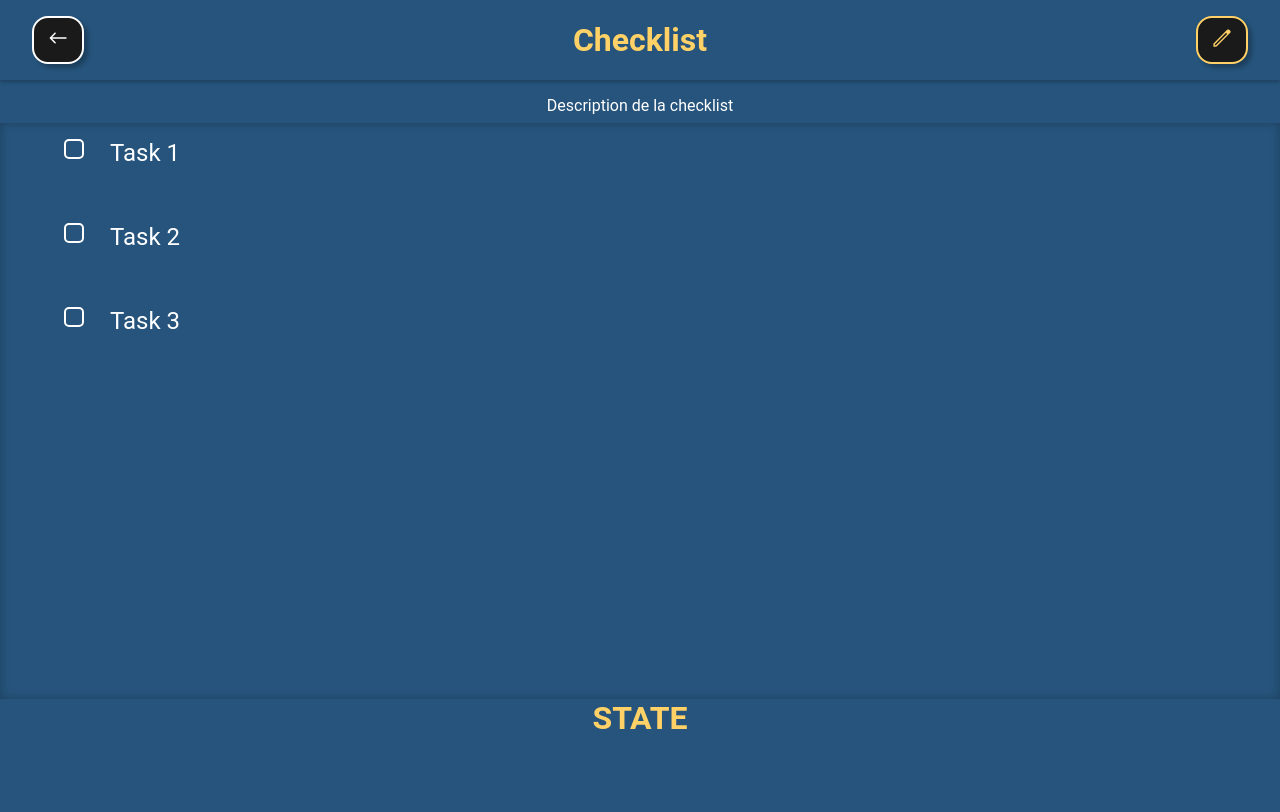
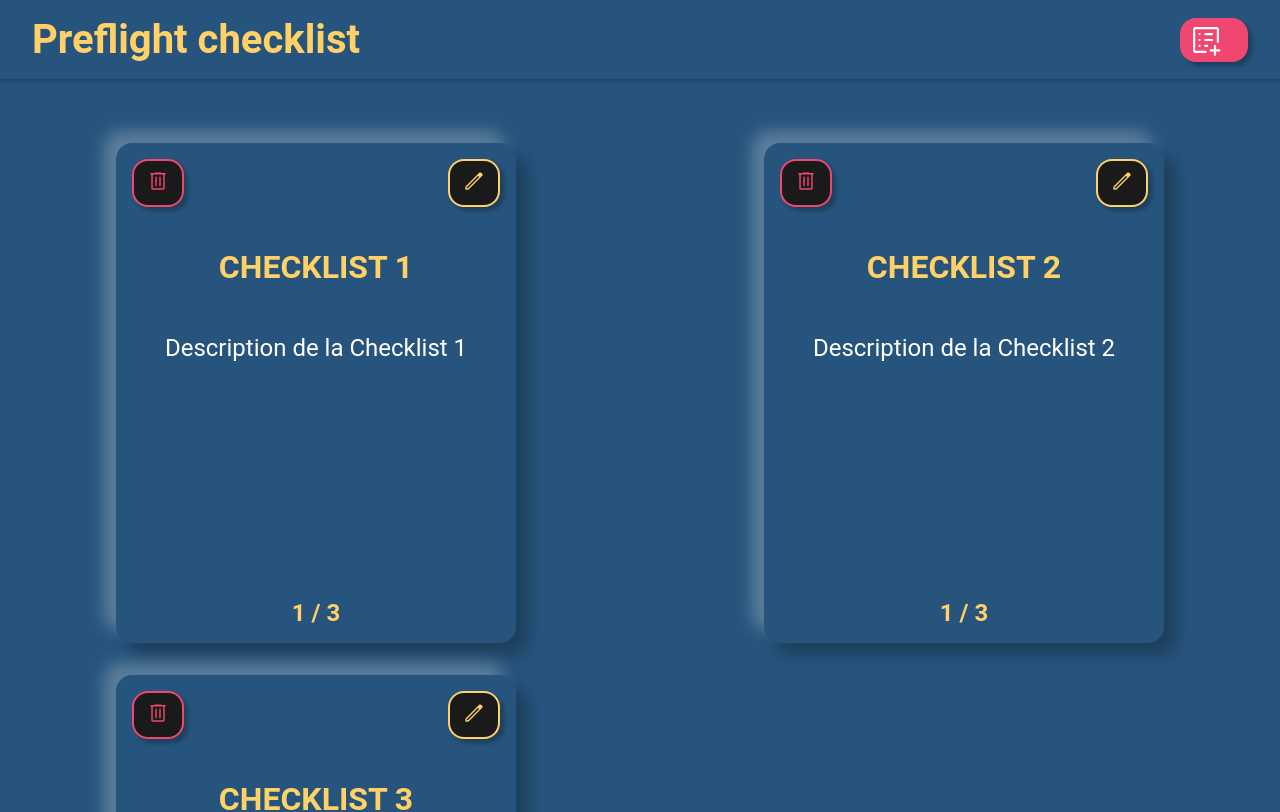
Before and after one commit to Mickey78-225/Preflight-Checklist, a React (Vite) app: page / in a window 1280 px wide. Shown: the top 812 px of the page. Built offline with nearby package versions, Linux system fonts and the light colour scheme.

Commit message:
Refactor App component to use Dashboard component

```diff
--- a/src/App.jsx
+++ b/src/App.jsx
@@ -1,15 +1,15 @@
 // Import styles
-import './App.css'
+import './App.css';
 // Import components
-// import Dashboard from './components/Dashboard/Dashboard'
-import Checklist from './components/Checklist/Checklist'
+import Dashboard from './components/Dashboard/Dashboard';
+// import Checklist from './components/Checklist/Checklist'
 
 function App() {
 
 	return (
 		<>
-			{/* <Dashboard /> */}
-			<Checklist />
+			<Dashboard />
+			{/* <Checklist /> */}
 		</>
 	)
 }
```
